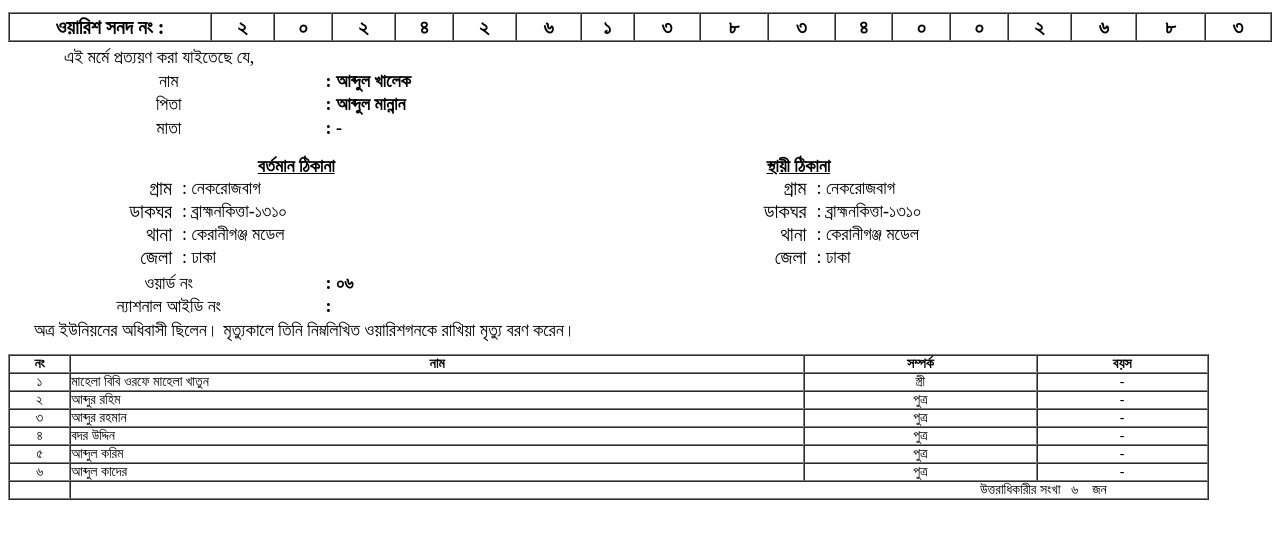
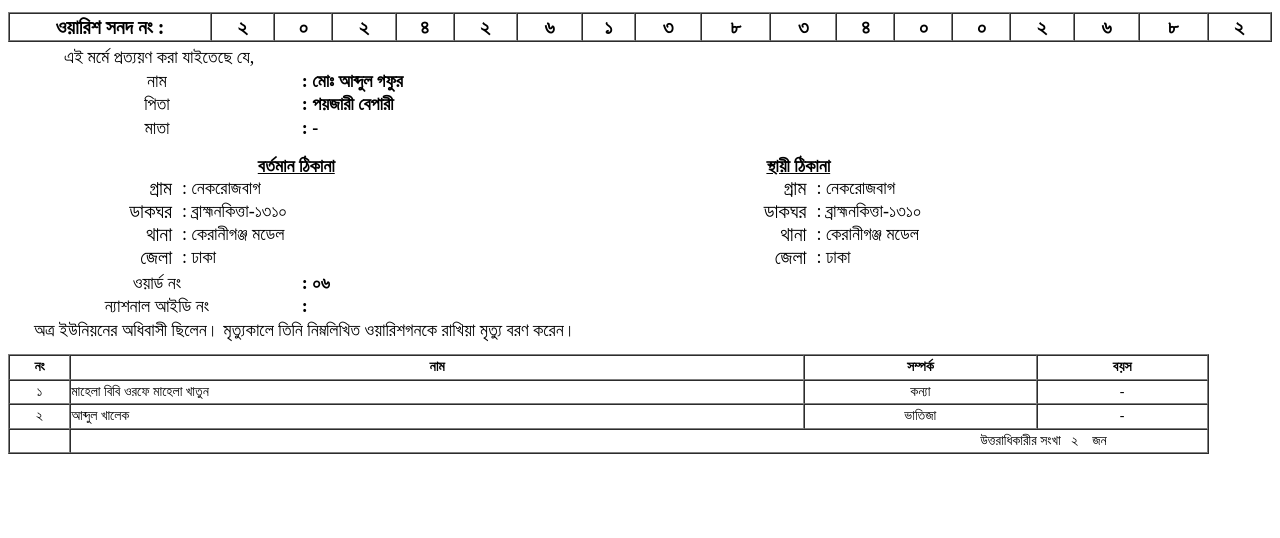
Before and after one commit to kalindiup/index.php-online_track-warish_onosondan-tid-20243613834002482, a plain HTML site: page index.html in a window 1280 px wide. Shown: the part 196-734 px from the top of the page. Drawn offline with Linux system fonts and the light colour scheme.

Commit message:
Update index.html

```diff
--- a/index.html
+++ b/index.html
@@ -78,7 +78,7 @@
 
 				<td style="text-align:center; font-weight:bold; font-size:20px;">৮</td>
 
-				<td style="text-align:center; font-weight:bold; font-size:20px;">৩</td>
+				<td style="text-align:center; font-weight:bold; font-size:20px;">২</td>
 							</tr>
 		</table>
 
@@ -88,13 +88,13 @@
 				</tr>
 				<tr>
 					<td  style="font-size:18px; text-align:center; font-color:black; ">নাম   </td>
-					<td><font style="font-size:18px;  font-weight:bold;">: আব্দুল খালেক</font></td>
+					<td><font style="font-size:18px;  font-weight:bold;">: মোঃ আব্দুল গফুর</font></td>
 					<td></td>
 					<td></td>
 				</tr>
 				<tr>
 					<td  style="font-size:18px; text-align:center; ">পিতা </td>
-					<td><font style="font-size:18px;  font-weight:bold;">: আব্দুল মান্নান </font></td>
+					<td><font style="font-size:18px;  font-weight:bold;">: পয়জারী বেপারী </font></td>
 					<td></td>
 					<td></td>
 				</tr>
@@ -189,42 +189,18 @@
 								<tr>
 						<td style="text-align:center;">১</td>
 						<td style=""> মাহেলা বিবি ওরফে মাহেলা খাতুন</td>
-						<td style="text-align:center;"> স্ত্রী</td>
+						<td style="text-align:center;"> কন্যা</td>
 						<td style="text-align:center;" >-</td>
 						</tr>
 								<tr>
 						<td style="text-align:center;">২</td>
-						<td style=""> আব্দুর রহিম</td>
-						<td style="text-align:center;"> পুত্র</td>
-						<td style="text-align:center;" >-</td>
-						</tr>
-								<tr>
-						<td style="text-align:center;">৩</td>
-						<td style=""> আব্দুর রহমান</td>
-						<td style="text-align:center;"> পুত্র</td>
-						<td style="text-align:center;" >-</td>
-						</tr>
-								<tr>
-						<td style="text-align:center;">৪</td>
-						<td style=""> বদর উদ্দিন</td>
-						<td style="text-align:center;"> পুত্র</td>
-						<td style="text-align:center;" >-</td>
-						</tr>
-								<tr>
-						<td style="text-align:center;">৫</td>
-						<td style=""> আব্দুল করিম</td>
-						<td style="text-align:center;"> পুত্র</td>
-						<td style="text-align:center;" >-</td>
-						</tr>
-								<tr>
-						<td style="text-align:center;">৬</td>
-						<td style=""> আব্দুল কাদের</td>
-						<td style="text-align:center;"> পুত্র</td>
+						<td style=""> আব্দুল খালেক</td>
+						<td style="text-align:center;"> ভাতিজা</td>
 						<td style="text-align:center;" >-</td>
 					</tr>
 															<tr>
 					 <td></td>
-					 <td colspan='3' style="text-align:right;padding-right:100px;">উত্তরাধিকারীর সংখা <span id=''>&nbsp;&nbsp;৬&nbsp;&nbsp;</span>&nbsp;&nbsp;জন</td>
+					 <td colspan='3' style="text-align:right;padding-right:100px;">উত্তরাধিকারীর সংখা <span id=''>&nbsp;&nbsp;২&nbsp;&nbsp;</span>&nbsp;&nbsp;জন</td>
 					</tr>
 
 
@@ -249,4 +225,4 @@
 
 	</body>
 
-</html>
+					</html>
```
